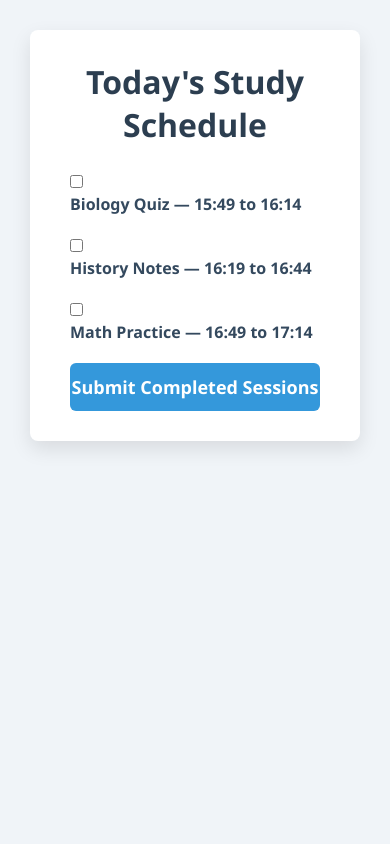
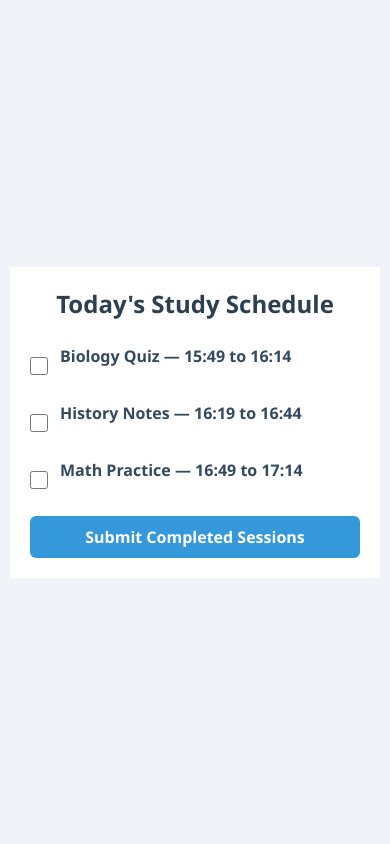
Before and after one commit to lismusa-pp/ai_study_planner, a Flask app: page /schedule/1 in a window 390 px wide. Run offline with Flask 3, Linux system fonts and the light colour scheme.

Commit message:
Adden animations
Updated static/style.css with responsiveness & animations

```diff
--- a/data/mood_log.json
+++ b/data/mood_log.json
@@ -2,3 +2,4 @@
 {"date": "2025-07-25T17:21:06.801113", "mood": 3}
 {"date": "2025-07-25T17:45:57.221750", "mood": 3}
 {"date": "2025-07-25T17:46:13.799131", "mood": 5}
+{"date": "2025-07-25T17:49:36.613730", "mood": 1}
--- a/data/study_log.json
+++ b/data/study_log.json
@@ -8,3 +8,4 @@
 {"date": "2025-07-25T17:46:17.282412", "subject": "Biology Quiz", "completed": true}
 {"date": "2025-07-25T17:46:17.284273", "subject": "History Notes", "completed": true}
 {"date": "2025-07-25T17:46:17.285278", "subject": "Math Practice", "completed": true}
+{"date": "2025-07-25T17:49:39.819923", "subject": "Biology Quiz", "completed": true}
--- a/static/style.css
+++ b/static/style.css
@@ -4,6 +4,7 @@
     font-family: 'Segoe UI', Tahoma, Geneva, Verdana, sans-serif;
     margin: 0;
     padding: 0;
+    transition: all 0.3s ease; /* smooth transitions */
 }
 
 body {
@@ -12,6 +13,8 @@ body {
     padding: 30px;
     display: flex;
     justify-content: center;
+    min-height: 100vh;
+    align-items: center;
 }
 
 .container {
@@ -21,6 +24,8 @@ body {
     max-width: 500px;
     width: 100%;
     box-shadow: 0 8px 20px rgba(0, 0, 0, 0.1);
+    opacity: 0;
+    animation: fadeIn 0.6s forwards;
 }
 
 h1 {
@@ -46,7 +51,7 @@ input[type=number] {
     border-radius: 6px;
     border: 1.5px solid #d1d9e6;
     font-size: 16px;
-    transition: border-color 0.3s;
+    transition: border-color 0.3s, box-shadow 0.3s;
 }
 
 input[type=number]:focus {
@@ -65,15 +70,30 @@ button {
     font-size: 18px;
     font-weight: 600;
     cursor: pointer;
-    transition: background-color 0.3s;
+    transition: background-color 0.3s, transform 0.2s;
 }
 
 button:hover {
     background: #2980b9;
+    transform: scale(1.05);
 }
 
 form div {
     margin-bottom: 15px;
+    display: flex;
+    align-items: center;
+}
+
+input[type=checkbox] {
+    margin-right: 12px;
+    width: 18px;
+    height: 18px;
+    cursor: pointer;
+    transition: transform 0.2s;
+}
+
+input[type=checkbox]:hover {
+    transform: scale(1.2);
 }
 
 table {
@@ -106,3 +126,34 @@ a {
 a:hover {
     color: #2980b9;
 }
+
+/* Fade-in animation */
+@keyframes fadeIn {
+    to {
+        opacity: 1;
+    }
+}
+
+/* Responsive design */
+@media (max-width: 600px) {
+    body {
+        padding: 20px 10px;
+    }
+    .container {
+        padding: 20px;
+        max-width: 100%;
+        box-shadow: none;
+        border-radius: 0;
+    }
+    h1 {
+        font-size: 1.5rem;
+    }
+    button {
+        font-size: 16px;
+        padding: 10px 0;
+    }
+    table th, table td {
+        padding: 10px 8px;
+        font-size: 14px;
+    }
+}
```
